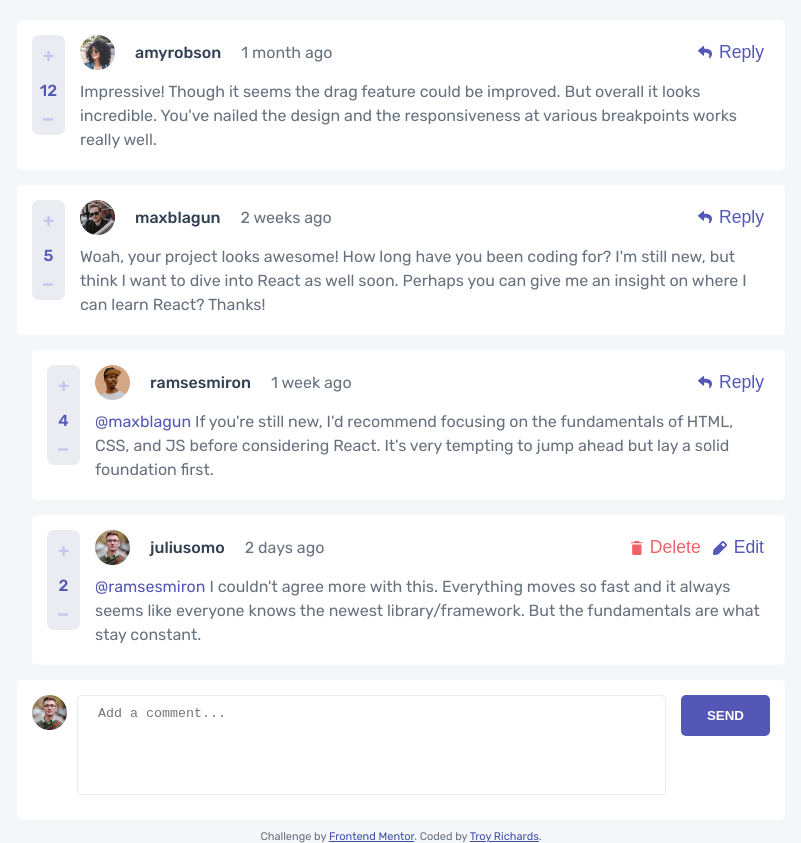
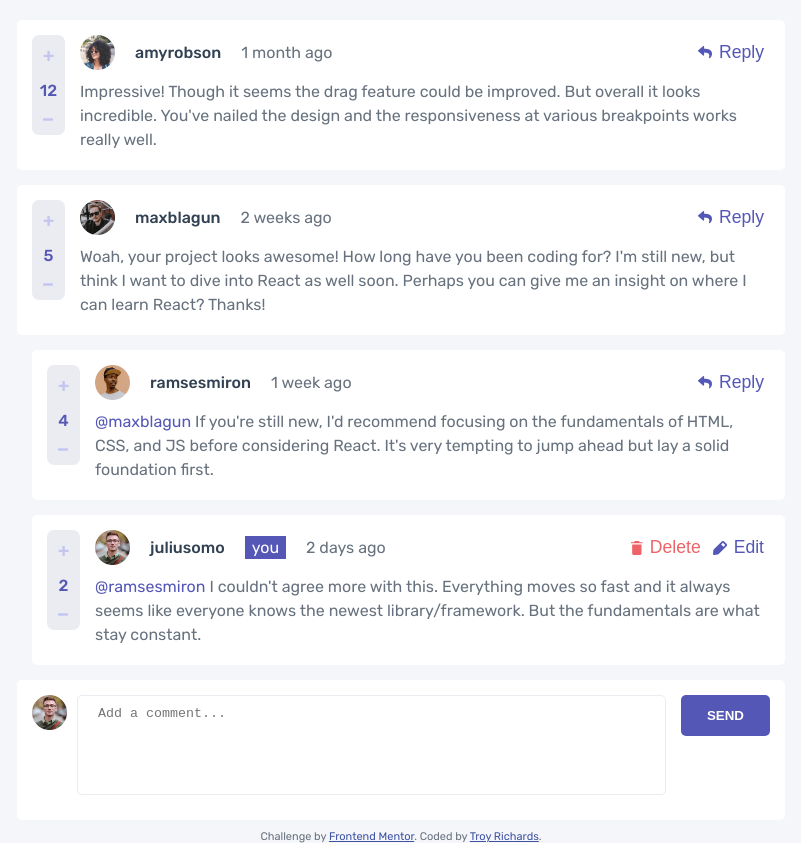
Before and after one commit to AyeTone/interactive-comment-section, a React (Create React App) app in the folder client/: page / in a window 1280 px wide. Shown: the whole page, without its empty margins (239-1040 px from the left). Built offline with nearby package versions, Linux system fonts and the light colour scheme.

Commit message:
Added You Tag for user

```diff
--- a/client/src/components/Comment/Comment.jsx
+++ b/client/src/components/Comment/Comment.jsx
@@ -73,6 +73,7 @@ const Comment = ({ comment, reply }) => {
             <div className="details">
               <img className="avatar" src={user.image.webp} alt="user avatar" />
               <p className="user">{user.username}</p>
+              {isCurrentUser && <p className="you"> you</p>}
               <p className="time">{createdAt}</p>
             </div>
             <div>
--- a/client/src/styles/components/_comment.scss
+++ b/client/src/styles/components/_comment.scss
@@ -61,6 +61,12 @@
 
       .avatar {
         width: 35px;
+      }
+
+      .you {
+        background-color: $modBlue;
+        color: $white;
+        padding: 2px 7px;
       }
 
       .user {
```
Also changed, not shown: client/src/index.css, 2 other files (tests, documents, lock files or other folders).
